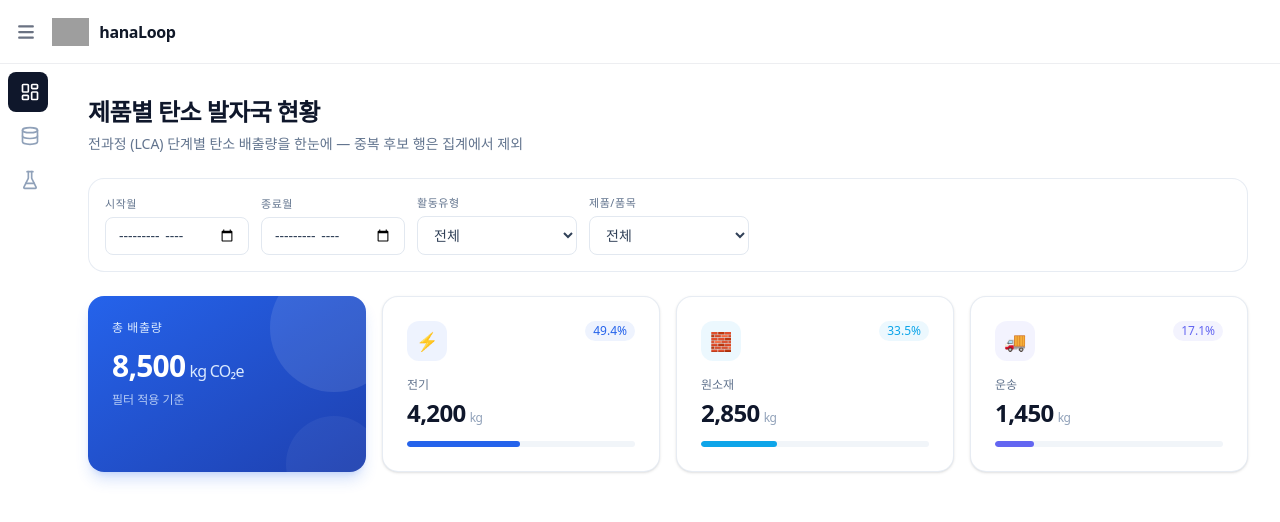
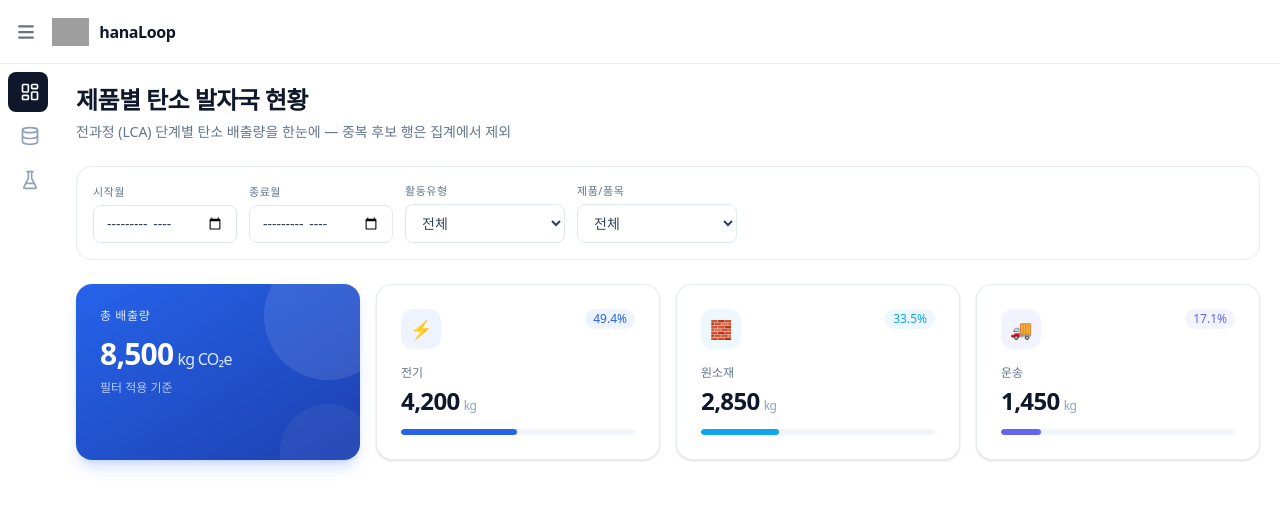
Before and after one commit to jangseoyeon-dev/hanaLoop, a Next.js app: page / in a window 1280 px wide. Shown: the top 522 px of the page. Built offline with nearby package versions, Linux system fonts and the light colour scheme; grey boxes are pictures that could not be loaded.

Commit message:
대시보드 패딩 수정

```diff
--- a/src/app/page.tsx
+++ b/src/app/page.tsx
@@ -6,7 +6,7 @@ import { TypeCard } from "@/shared/components/card/TypeCard";
 export default function Home() {
   const data = dashboardMock;
   return (
-    <div className="space-y-6 p-6 md:p-8">
+    <div className="space-y-6 p-6 md:p-5">
       <header className="space-y-1.5">
         <h1 className="text-2xl font-semibold tracking-tight text-slate-900">
           제품별 탄소 발자국 현황
```
